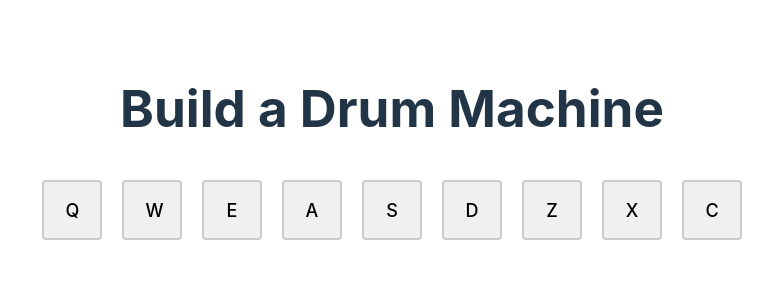
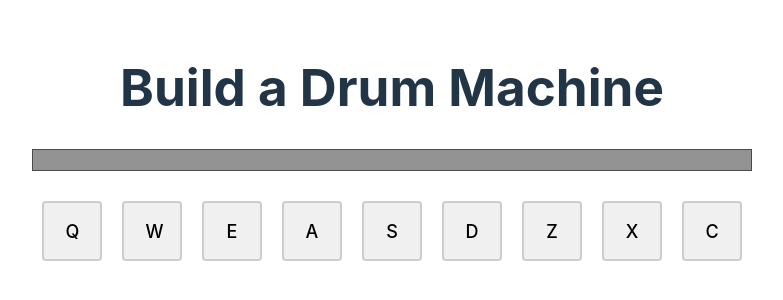
Before and after one commit to m-saoud/BuildDrumMachine, a React (Vite) app: page / in a window 1280 px wide. Shown: the part 252-552 px from the top of the page, without its empty margins (248-1031 px from the left). Built offline with nearby package versions, Linux system fonts and the light colour scheme.

Commit message:
Added more Styling

```diff
--- a/src/App.css
+++ b/src/App.css
@@ -54,13 +54,14 @@
   display: none
 }
 
-.display {
-  background-color: #333;
+#display{
+  background-color: #5150509d;
   color: #fff;
   padding: 10px;
   text-align: center;
-  font-size: 24px;
+  font-size: 25px;
   margin-bottom: 20px;
+  border: 0.5px solid #2120209d;
 }
 
 .drum-pad {
```
